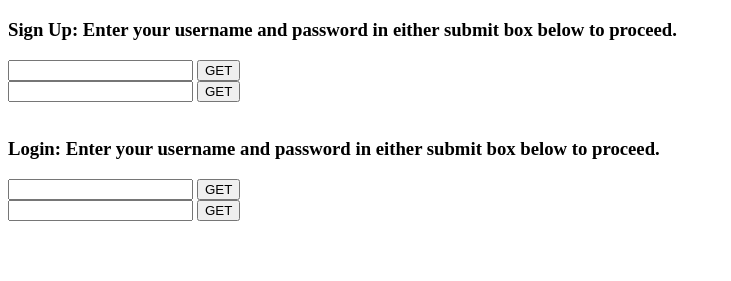
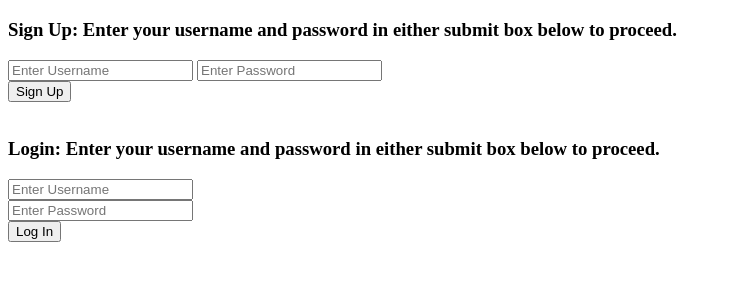
Before and after one commit to jaydenzhang55/softDev, a plain HTML site: page 16_flask-sessions/templates/login.html in a window 1280 px wide. Shown: the part 61-342 px from the top of the page, without its empty margins (0-731 px from the left). Drawn offline with Linux system fonts and the light colour scheme.

Commit message:
16 flask

```diff
--- a/16_flask-sessions/templates/login.html
+++ b/16_flask-sessions/templates/login.html
@@ -21,12 +21,10 @@ time spent: 1 hrs
       Sign Up: Enter your username and password in either submit box below to proceed.
     </h3>
     <form action="/signUp" method="GET">
-      <input type="text" name="username">
-      <input type="submit" name="sub1" value="GET">
-    </form>
-    <form action="/signUp" method="GET">
-      <input type="text" name="password">
-      <input type="submit" name="sub2" value="GET">
+      <input type="text" name="username" placeholder="Enter Username">
+      <input type="text" name="password" placeholder="Enter Password">
+    <br>
+      <input type="submit" name="sub2" value="Sign Up">
     </form>
     <br>
 
@@ -34,12 +32,12 @@ time spent: 1 hrs
       Login: Enter your username and password in either submit box below to proceed.
     </h3>
     <form action="/logIn" method="GET">
-      <input type="text" name="username">
-      <input type="submit" name="sub3" value="GET">
+      <input type="text" name="username" placeholder="Enter Username">
     </form>
     <form action="/logIn" method="GET">
-      <input type="text" name="password">
-      <input type="submit" name="sub4" value="GET">
+      <input type="text" name="password" placeholder="Enter Password">
+    <br>
+      <input type="submit" name="sub4" value="Log In">
     </form>
   </body>
 
```
Also changed, not shown: 16_flask-sessions/templates/response.html (+0 -1 lines), 1 other file.
